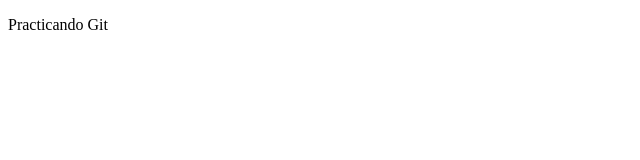
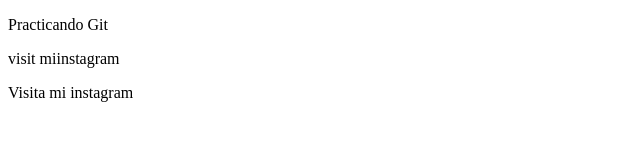
Before and after one commit to lucassaldanio/Animales-en-extincion-Argentina, a plain HTML site: page git ramas/indexgit.html in a window 1280 px wide. Shown: the whole page, without its empty margins (0-640 px from the left). Drawn offline with Linux system fonts and the light colour scheme.

Commit message:
Agregue redes

```diff
--- a/git ramas/indexgit.html
+++ b/git ramas/indexgit.html
@@ -11,6 +11,8 @@
 
 <footer>
 <p>Practicando Git</p>
+<p>visit miinstagram</p>
+<p>Visita mi instagram</p>
 
 </footer>
 
```
